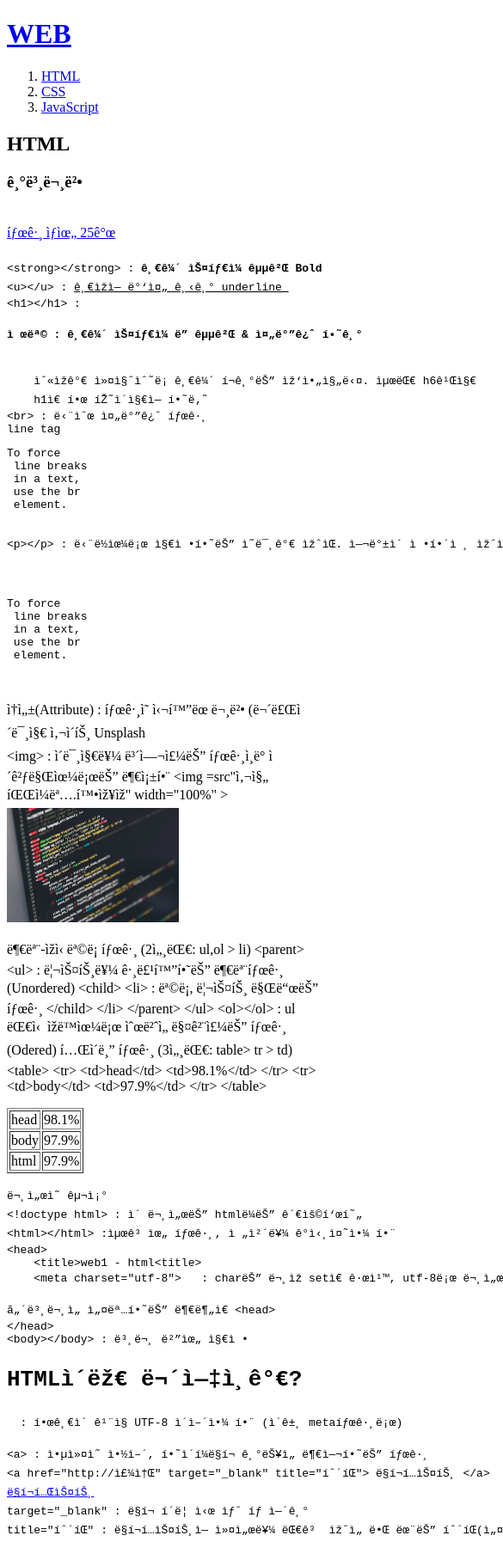
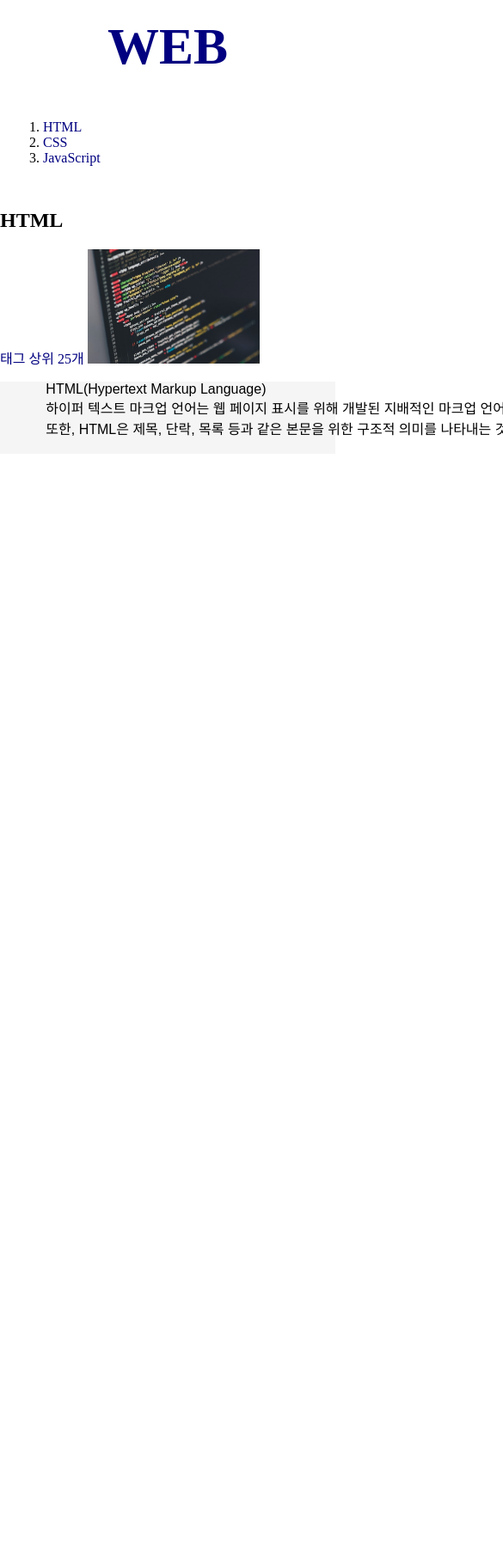
Before and after one commit to narm8/WEB1, a plain HTML site: page 1.html in a window 390 px wide. Shown: the top 1808 px of the page at 86% size, 585 px wide, since content can reach past the window. After the commit the page ends 844 px from the top, so only its background shows below. Drawn offline with Linux system fonts and the light colour scheme.

Commit message:
Add files via upload

```diff
--- a/1.html
+++ b/1.html
@@ -2,95 +2,30 @@
 <html>
 <head>
     <title>WEB1 - HTML</title>
+    <meta charset="utf-8">
+    <link rel="stylesheet" href="style.css">
 </head>
 <body>
     <h1><a href="index.html">WEB</a></h1>
+    <div id="gr1">
         <ol>
             <li><a href="1.html">HTML</a></li>
             <li><a href="2.html">CSS</a></li>
             <li><a href="3.html">JavaScript</a></li>
         </ol>
 
+        <div>
         <h2>HTML</h2>
-<h3>기본문법</h3>
-<br>
         <a href="http://www.advancedwebranking.com/html/">태그 상위 25개</a>
+        <img src="coding.jpg" width="200">
         <p>
             <pre>
-&lt;strong&gt;&lt;/strong&gt; : <strong>글꼴 스타일 굵게 Bold </strong>
-&lt;u&gt;&lt;/u&gt; : <u>글자에 밑줄 긋기 underline </u>
-&lt;h1&gt;&lt;/h1&gt; : <h4>제목 : 글꼴 스타일 더 굵게 & 줄바꿈 하기</h4>
-    숫자가 커질수록 글꼴 크기는 작아진다. 최대 h6까지
-    h1은 한 페이지에 하나
-&lt;br&gt; : 단순 줄바꿈 태그 <br>line tag
-<p>To force<br> line breaks<br> in a text,<br> use the br<br> element.</p>
-&lt;p&gt;&lt;/p&gt; : 단락으로 지정하는 의미가 있음. 여백이 정해져 있어 css로 속성을 써야 변경 가능
-<p style="margin-top:50px;">To force<br> line breaks<br> in a text,<br> use the br<br> element.</p>
+            HTML(Hypertext Markup Language)
+            하이퍼 텍스트 마크업 언어는 웹 페이지 표시를 위해 개발된 지배적인 마크업 언어다.
+            또한, HTML은 제목, 단락, 목록 등과 같은 본문을 위한 구조적 의미를 나타내는 것뿐만 아니라 링크, 인용과 그 밖의 항목으로 구조적 문서를 만들 수 있는 방법을 제공한다.
             </pre>
         </p>
-<p>
-속성(Attribute) : 태그의 심화된 문법  (무료이미지 사이트 <a hreg="http://unsplash.com">Unsplash</a><br>
-&lt;img&gt; : 이미지를 보여주는 태그인데 이것만으로는 부족함
-&lt;img =src"사진 파일명.확장자" width="100%" &gt; <br>
-<img src="coding.jpg" width="200">
-</p>
-
-<p>
-부모-자식
-목록 태그 (2세대: ul,ol > li)
-&lt;parent&gt;   &lt;ul&gt; : 리스트를 그룹화하는 부모태그 (Unordered)
-    &lt;child&gt;   &lt;li&gt; : 목록, 리스트 만드는 태그
-    &lt;/child&gt;  &lt;/li&gt;
-&lt;/parent&gt;  &lt;/ul&gt;
-&lt;ol&gt;&lt;/ol&gt; : ul 대신 자동으로 순번을 매겨주는 태그 (Odered)
-테이블 태그 (3세대: table> tr > td)
-&lt;table&gt;
-    &lt;tr&gt;
-        &lt;td&gt;head&lt;/td&gt;
-        &lt;td&gt;98.1%&lt;/td&gt;
-    &lt;/tr&gt;
-    &lt;tr&gt;
-        &lt;td&gt;body&lt;/td&gt;
-        &lt;td&gt;97.9%&lt;/td&gt;
-    &lt;/tr&gt;
-&lt;/table&gt;
-
-<table border="1">
-    <tr>
-        <td>head</td>
-        <td>98.1%</td>
-    </tr>
-    <tr>
-        <td>body</td>
-        <td>97.9%</td>
-    </tr>
-    <tr>
-        <td>html</td>
-        <td>97.9%</td>
-    </tr>
-</table>
-</p>
-<p>
-    <pre>
-문서의 구조
-&lt;!doctype html&gt; : 이 문서는 html라는 관용표현
-&lt;html&gt;&lt;/html&gt; :최고위 태그, 전체를 감싸줘야 함
-&lt;head&gt;
-    &lt;title&gt;web1 - html&lt;title&gt;
-    &lt;meta charset="utf-8"&gt;   : char는 문자 set은 규칙, utf-8로 문서를 읽어라
-    <meta charset="utf-8">
-ㄴ본문을 설명하는 부분은 &lt;head&gt;
-&lt;/head&gt;
-&lt;body&gt;&lt;/body&gt; : 본문 범위 지정
-<h1>HTML이란 무엇인가?</h1>  : 한글이 깨짐 UTF-8 이어야 함 (이걸 meta태그로)
-
-&lt;a&gt; : 앵커의 약어, 하이퍼링크 기능을 부여하는 태그
-&lt;a href="http://주소" target="_blank" title="툴팁"&gt; 링크텍스트 &lt;/a&gt;
-<a href="http://주소" target="_blank" title="툴팁">링크테스트</a>
-target="_blank" : 링크 클릭 시 새 탭 열기
-title="툴팁" : 링크텍스트에 커서를 대고 있을 때 뜨는 툴팁(설명)
-</pre>
-</p>
-
+        </div>
+    </div>
 </body>
 </html>
--- /dev/null
+++ b/style.css
@@ -0,0 +1,39 @@
+body{
+    margin:0;
+}
+a{
+    color:navy;
+    text-decoration: none;
+}
+h1{
+    font-size:60px;
+    text-align:center;
+    border-bottom:1px solid gray;
+    margin:0;
+    padding: 20px;
+}
+ol{
+    border-right:1px solid gray;
+    width:70px;
+    margin:0;
+    padding:30px 50px;
+}
+pre{
+    font-family:sans-serif;
+    background-color:whitesmoke;
+}
+#gr1{
+    display: grid;
+    grid-template-columns: 190px 1fr;
+}
+@media(max-width:700px){
+    #gr1{
+    display: block;
+    }
+    ol{
+    border-right:none;
+    }
+    h1{
+     border-bottom:none;
+    }
+}
```
Also changed, not shown: 2.html (+14 -4 lines), 3.html (+18 -14 lines), box.html (added, +76 -0 lines), grid.html (added, +33 -0 lines), index.html (+19 -18 lines), mediaquery.html (added, +36 -0 lines), cssfrequency.png (added). Lines whose indentation alone changed are shown as unchanged.
